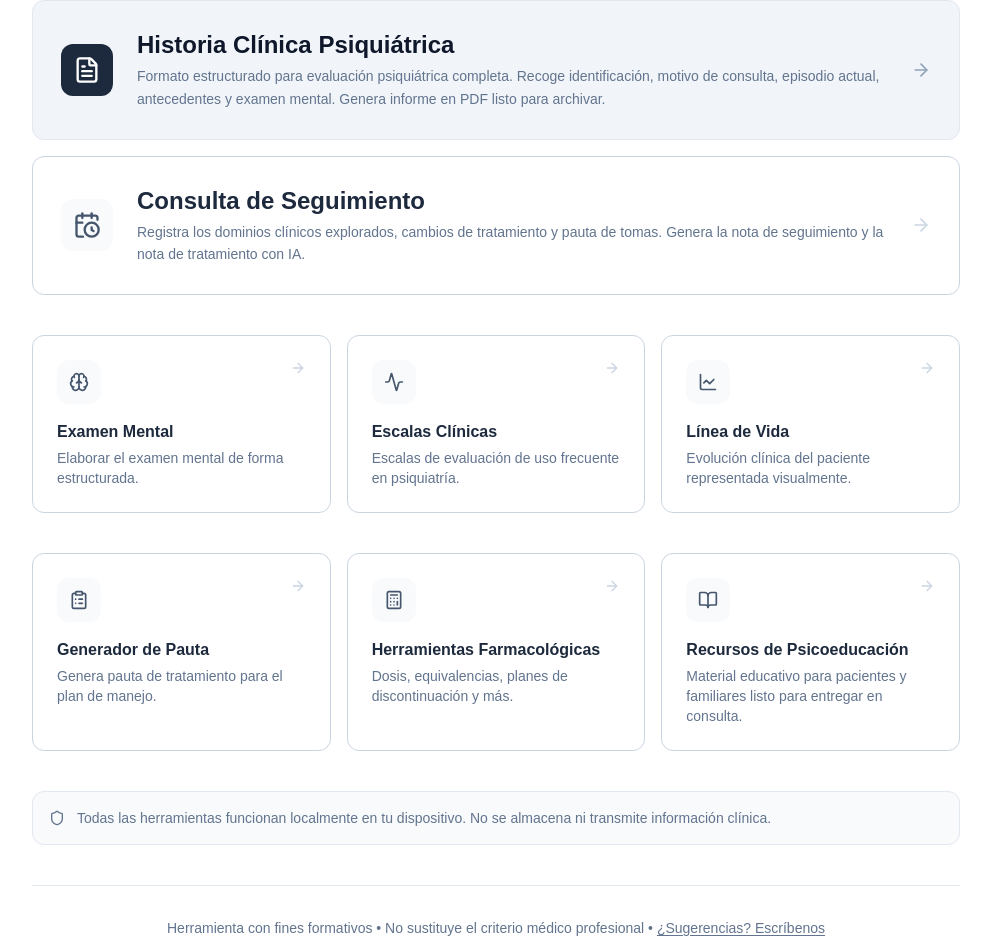
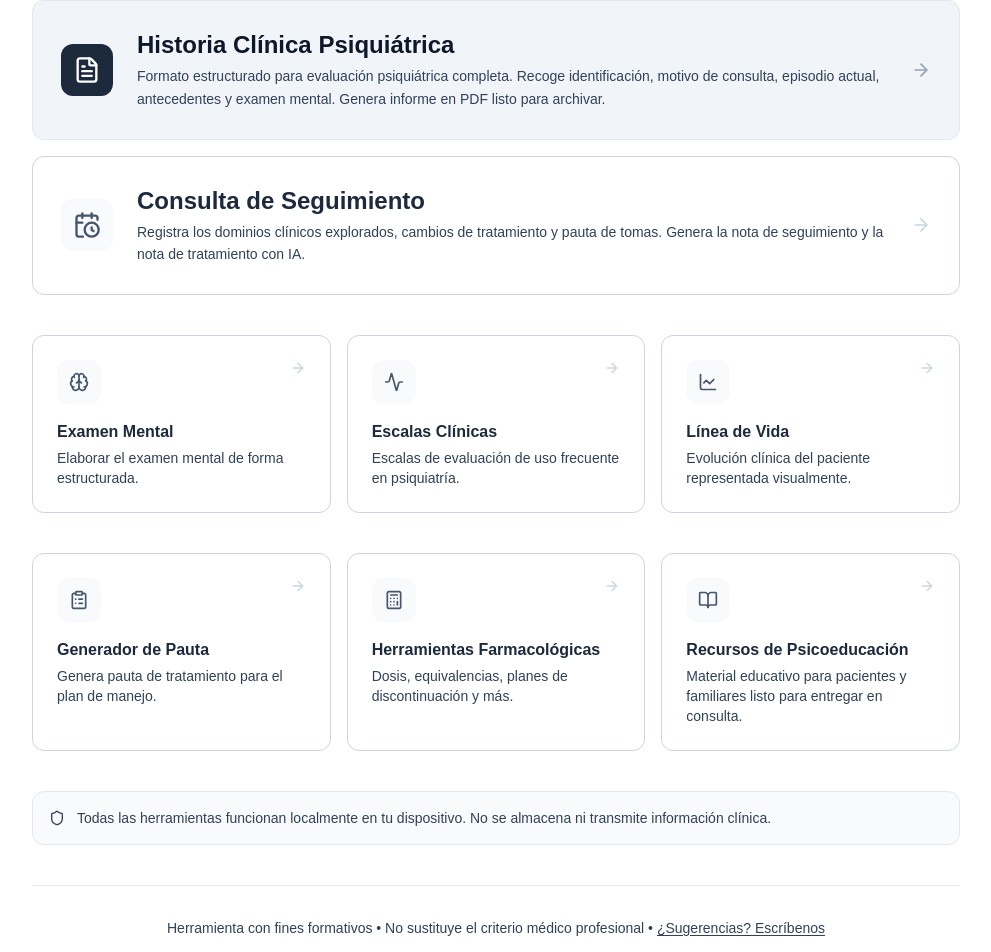
Before and after one commit to psiquitools/psiqui-tools, a Next.js app: page /prueba in a window 1280 px wide. Shown: the part 256-1208 px from the top of the page, without its empty margins (144-1135 px from the left). Built offline with nearby package versions, Linux system fonts and the light colour scheme.

Commit message:
colores azul vuelta

```diff
--- a/app/page.tsx
+++ b/app/page.tsx
@@ -37,7 +37,7 @@ export default function Home() {
             <span className="font-semibold text-slate-800">.tools</span>
           </h1>
 
-          <p className="mx-auto mb-8 max-w-2xl text-base tracking-wide text-slate-500">
+          <p className="mx-auto mb-8 max-w-2xl text-base tracking-wide text-slate-700">
             Herramientas clínicas para residentes de psiquiatría
           </p>
         </div>
@@ -54,7 +54,7 @@ export default function Home() {
             <h3 className="mb-1 text-2xl font-bold text-slate-900">
               Historia Clínica Psiquiátrica
             </h3>
-            <p className="text-sm leading-relaxed text-slate-500">
+            <p className="text-sm leading-relaxed text-slate-700">
               Formato estructurado para evaluación psiquiátrica completa. Recoge identificación, motivo de consulta, episodio actual, antecedentes y examen mental. Genera informe en PDF listo para archivar.
             </p>
           </div>
@@ -73,7 +73,7 @@ export default function Home() {
             <h3 className="mb-1 text-2xl font-bold text-slate-800">
               Consulta de Seguimiento
             </h3>
-            <p className="text-sm leading-relaxed text-slate-500">
+            <p className="text-sm leading-relaxed text-slate-700">
               Registra los dominios clínicos explorados, cambios de tratamiento y pauta de tomas. Genera la nota de seguimiento y la nota de tratamiento con IA.
             </p>
           </div>
@@ -94,7 +94,7 @@ export default function Home() {
               <ArrowRight className="h-4 w-4 text-slate-300 transition-all group-hover:translate-x-0.5 group-hover:text-slate-600" />
             </div>
             <h3 className="mt-4 mb-1 text-base font-semibold text-slate-800">Examen Mental</h3>
-            <p className="text-sm text-slate-500">Elaborar el examen mental de forma estructurada.</p>
+            <p className="text-sm text-slate-700">Elaborar el examen mental de forma estructurada.</p>
           </Link>
 
           <Link
@@ -108,7 +108,7 @@ export default function Home() {
               <ArrowRight className="h-4 w-4 text-slate-300 transition-all group-hover:translate-x-0.5 group-hover:text-slate-600" />
             </div>
             <h3 className="mt-4 mb-1 text-base font-semibold text-slate-800">Escalas Clínicas</h3>
-            <p className="text-sm text-slate-500">Escalas de evaluación de uso frecuente en psiquiatría.</p>
+            <p className="text-sm text-slate-700">Escalas de evaluación de uso frecuente en psiquiatría.</p>
           </Link>
 
           <Link
@@ -122,7 +122,7 @@ export default function Home() {
               <ArrowRight className="h-4 w-4 text-slate-300 transition-all group-hover:translate-x-0.5 group-hover:text-slate-600" />
             </div>
             <h3 className="mt-4 mb-1 text-base font-semibold text-slate-800">Línea de Vida</h3>
-            <p className="text-sm text-slate-500">Evolución clínica del paciente representada visualmente.</p>
+            <p className="text-sm text-slate-700">Evolución clínica del paciente representada visualmente.</p>
           </Link>
 
         </div>
@@ -141,7 +141,7 @@ export default function Home() {
               <ArrowRight className="h-4 w-4 text-slate-300 transition-all group-hover:translate-x-0.5 group-hover:text-slate-600" />
             </div>
             <h3 className="mt-4 mb-1 text-base font-semibold text-slate-800">Generador de Pauta</h3>
-            <p className="text-sm text-slate-500">Genera pauta de tratamiento para el plan de manejo.</p>
+            <p className="text-sm text-slate-700">Genera pauta de tratamiento para el plan de manejo.</p>
           </Link>
 
           <Link
@@ -155,7 +155,7 @@ export default function Home() {
               <ArrowRight className="h-4 w-4 text-slate-300 transition-all group-hover:translate-x-0.5 group-hover:text-slate-600" />
             </div>
             <h3 className="mt-4 mb-1 text-base font-semibold text-slate-800">Herramientas Farmacológicas</h3>
-            <p className="text-sm text-slate-500">Dosis, equivalencias, planes de discontinuación y más.</p>
+            <p className="text-sm text-slate-700">Dosis, equivalencias, planes de discontinuación y más.</p>
           </Link>
 
           <Link
@@ -169,14 +169,14 @@ export default function Home() {
               <ArrowRight className="h-4 w-4 text-slate-300 transition-all group-hover:translate-x-0.5 group-hover:text-slate-600" />
             </div>
             <h3 className="mt-4 mb-1 text-base font-semibold text-slate-800">Recursos de Psicoeducación</h3>
-            <p className="text-sm text-slate-500">Material educativo para pacientes y familiares listo para entregar en consulta.</p>
+            <p className="text-sm text-slate-700">Material educativo para pacientes y familiares listo para entregar en consulta.</p>
           </Link>
 
         </div>
 
         {/* Footer */}
         <div className="mt-16 flex flex-col items-center gap-3 text-center">
-          <p className="text-sm text-slate-500">
+          <p className="text-sm text-slate-700">
             Herramienta con fines formativos • No sustituye el criterio médico profesional •{" "}
             <Link
               href="/feedback"
--- a/app/prueba/page.tsx
+++ b/app/prueba/page.tsx
@@ -38,7 +38,7 @@ export default function Prueba() {
             <span className="font-semibold text-slate-800">.tools</span>
           </h1>
 
-          <p className="mx-auto mb-8 max-w-2xl text-base tracking-wide text-slate-500">
+          <p className="mx-auto mb-8 max-w-2xl text-base tracking-wide text-slate-700">
             Herramientas clínicas para residentes de psiquiatría
           </p>
         </div>
@@ -55,7 +55,7 @@ export default function Prueba() {
             <h3 className="mb-1 text-2xl font-bold text-slate-900">
               Historia Clínica Psiquiátrica
             </h3>
-            <p className="text-sm leading-relaxed text-slate-500">
+            <p className="text-sm leading-relaxed text-slate-700">
               Formato estructurado para evaluación psiquiátrica completa. Recoge identificación, motivo de consulta, episodio actual, antecedentes y examen mental. Genera informe en PDF listo para archivar.
             </p>
           </div>
@@ -74,7 +74,7 @@ export default function Prueba() {
             <h3 className="mb-1 text-2xl font-bold text-slate-800">
               Consulta de Seguimiento
             </h3>
-            <p className="text-sm leading-relaxed text-slate-500">
+            <p className="text-sm leading-relaxed text-slate-700">
               Registra los dominios clínicos explorados, cambios de tratamiento y pauta de tomas. Genera la nota de seguimiento y la nota de tratamiento con IA.
             </p>
           </div>
@@ -95,7 +95,7 @@ export default function Prueba() {
               <ArrowRight className="h-4 w-4 text-slate-300 transition-all group-hover:translate-x-0.5 group-hover:text-slate-600" />
             </div>
             <h3 className="mt-4 mb-1 text-base font-semibold text-slate-800">Examen Mental</h3>
-            <p className="text-sm text-slate-500">Elaborar el examen mental de forma estructurada.</p>
+            <p className="text-sm text-slate-700">Elaborar el examen mental de forma estructurada.</p>
           </Link>
 
           <Link
@@ -109,7 +109,7 @@ export default function Prueba() {
               <ArrowRight className="h-4 w-4 text-slate-300 transition-all group-hover:translate-x-0.5 group-hover:text-slate-600" />
             </div>
             <h3 className="mt-4 mb-1 text-base font-semibold text-slate-800">Escalas Clínicas</h3>
-            <p className="text-sm text-slate-500">Escalas de evaluación de uso frecuente en psiquiatría.</p>
+            <p className="text-sm text-slate-700">Escalas de evaluación de uso frecuente en psiquiatría.</p>
           </Link>
 
           <Link
@@ -123,7 +123,7 @@ export default function Prueba() {
               <ArrowRight className="h-4 w-4 text-slate-300 transition-all group-hover:translate-x-0.5 group-hover:text-slate-600" />
             </div>
             <h3 className="mt-4 mb-1 text-base font-semibold text-slate-800">Línea de Vida</h3>
-            <p className="text-sm text-slate-500">Evolución clínica del paciente representada visualmente.</p>
+            <p className="text-sm text-slate-700">Evolución clínica del paciente representada visualmente.</p>
           </Link>
 
         </div>
@@ -142,7 +142,7 @@ export default function Prueba() {
               <ArrowRight className="h-4 w-4 text-slate-300 transition-all group-hover:translate-x-0.5 group-hover:text-slate-600" />
             </div>
             <h3 className="mt-4 mb-1 text-base font-semibold text-slate-800">Generador de Pauta</h3>
-            <p className="text-sm text-slate-500">Genera pauta de tratamiento para el plan de manejo.</p>
+            <p className="text-sm text-slate-700">Genera pauta de tratamiento para el plan de manejo.</p>
           </Link>
 
           <Link
@@ -156,7 +156,7 @@ export default function Prueba() {
               <ArrowRight className="h-4 w-4 text-slate-300 transition-all group-hover:translate-x-0.5 group-hover:text-slate-600" />
             </div>
             <h3 className="mt-4 mb-1 text-base font-semibold text-slate-800">Herramientas Farmacológicas</h3>
-            <p className="text-sm text-slate-500">Dosis, equivalencias, planes de discontinuación y más.</p>
+            <p className="text-sm text-slate-700">Dosis, equivalencias, planes de discontinuación y más.</p>
           </Link>
 
           <Link
@@ -170,22 +170,22 @@ export default function Prueba() {
               <ArrowRight className="h-4 w-4 text-slate-300 transition-all group-hover:translate-x-0.5 group-hover:text-slate-600" />
             </div>
             <h3 className="mt-4 mb-1 text-base font-semibold text-slate-800">Recursos de Psicoeducación</h3>
-            <p className="text-sm text-slate-500">Material educativo para pacientes y familiares listo para entregar en consulta.</p>
+            <p className="text-sm text-slate-700">Material educativo para pacientes y familiares listo para entregar en consulta.</p>
           </Link>
 
         </div>
 
         {/* Disclaimer */}
         <div className="mt-10 flex items-start gap-3 rounded-xl border border-slate-200 bg-slate-50 p-4">
-          <Shield className="h-4 w-4 shrink-0 mt-0.5 text-slate-500" />
-          <p className="text-sm text-slate-500">
+          <Shield className="h-4 w-4 shrink-0 mt-0.5 text-slate-700" />
+          <p className="text-sm text-slate-700">
             Todas las herramientas funcionan localmente en tu dispositivo. No se almacena ni transmite información clínica.
           </p>
         </div>
 
         {/* Footer */}
         <div className="mt-10 flex flex-col items-center gap-3 text-center border-t border-slate-200 pt-8">
-          <p className="text-sm text-slate-500">
+          <p className="text-sm text-slate-700">
             Herramienta con fines formativos • No sustituye el criterio médico profesional •{" "}
             <Link
               href="/feedback"
```
